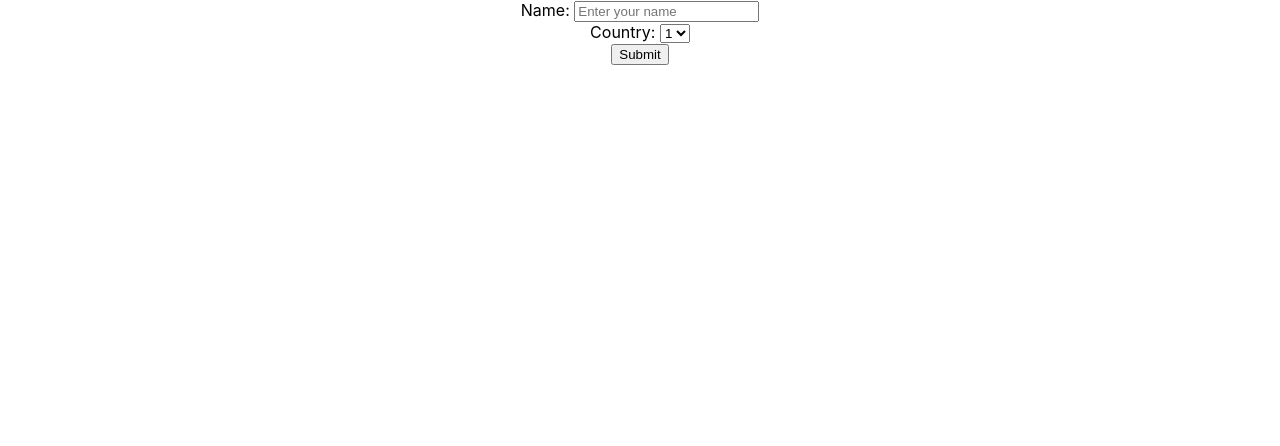
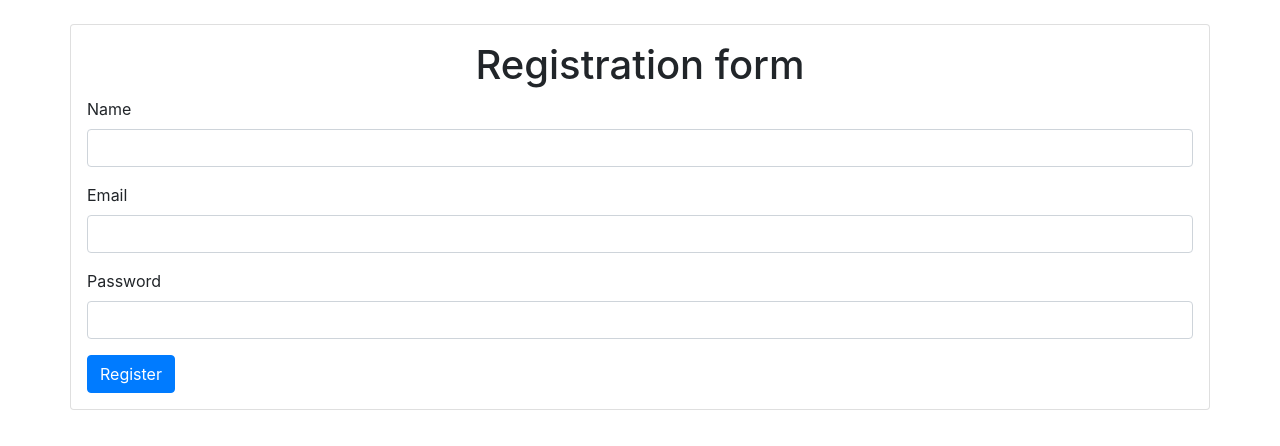
Before and after one commit to saad2999/learningReactJs, a React (Create React App) app: page / in a window 1280 px wide. Shown: the top 446 px of the page. Built offline with nearby package versions, Linux system fonts and the light colour scheme.

Commit message:
Registration  form added

```diff
--- a/public/index.html
+++ b/public/index.html
@@ -10,6 +10,7 @@
       content="Web site created using create-react-app"
     />
     <link rel="apple-touch-icon" href="%PUBLIC_URL%/logo192.png" />
+    <link rel="stylesheet" href="https://cdn.jsdelivr.net/npm/bootstrap@4.4.1/dist/css/bootstrap.min.css" integrity="sha384-Vkoo8x4CGsO3+Hhxv8T/Q5PaXtkKtu6ug5TOeNV6gBiFeWPGFN9MuhOf23Q9Ifjh" crossorigin="anonymous">
     <!--
       manifest.json provides metadata used when your web app is installed on a
       user's mobile device or desktop. See https://developers.google.com/web/fundamentals/web-app-manifest/
--- a/src/App.js
+++ b/src/App.js
@@ -1,54 +1,32 @@
-import './App.css';
-import Header from './components/Header';
-import Person from './components/Person';
-import Form from './components/Form';
+import React, { Component } from 'react'
+import Greet from './components/Greet'
+import Register from './components/Register';
 
-
-
-import React, { Component } from 'react';
-
-class App extends Component {
-  constructor(props){
+ class App extends Component {
+  constructor(props) {
     super(props);
     this.state = {
-      persons: [
-        {name: "John", age: 23},
-        {name: "Jane", age: 24},
-        {name: "Jack", age: 25}
+      name:null,
+      password:null,
+      email:null,
+      isRegistered: false
+  }
+};
+  RegisterHandler = (event) => {
+    event.preventDefault();
+    const name = event.target.name.value;
+    const password = event.target.password.value;
+    const email = event.target.email.value;
+    this.setState({name, email,password, isRegistered: true})
+  }
 
-      ],
-      isShow: false,
-    }
-  };
-  Togglehandler = this.Togglehandler.bind(this);
-
-   Togglehandler()
-  {
-    this.setState({
-      isShow: !this.state.isShow
-    })
-  }
-  removehandler=(personindex)=>{
-    let personCopy=this.state.persons;
-    personCopy.splice(personindex,1)
-    this.setState({persons:personCopy});
-  };
   render() {
-    // let persons;
-    //     persons = this.state.persons.map((p,index) => {
-    //   return <Person key={index} name={p.name} age={p.age} remove={()=>this.removehandler(index)} />;
-    // });
-    return <div className="App">
-     {/* <button onClick={this.Togglehandler}> Toggle </button> */}
-      {
-        // this.state.isShow ? persons : null
-        <Form/>
-      }
+    return (
+      <div>
+        {this.state.isRegistered ? <Greet name={this.state.name} email={this.state.email}/> : <Register submit={this.RegisterHandler}  />}
        </div>
-
-
-
+    )
   }
 }
 
-export default App;
+export default App
--- /dev/null
+++ b/src/components/Greet.js
@@ -0,0 +1,14 @@
+import React from 'react'
+
+function Greet(props) {
+  return (
+    <div className='container p-3 card mt-4 text-center'>
+       <h3 >{props.name}</h3>
+      <h3 >Thank you for joining us</h3>
+      <h3 >verfication send to {props.email}</h3>
+
+    </div>
+  )
+}
+
+export default Greet
--- /dev/null
+++ b/src/components/Register.js
@@ -0,0 +1,26 @@
+import React from 'react'
+
+function Register(props) {
+  return (
+    <div className='container p-3 card mt-4'>
+      <form onSubmit={props.submit}>
+        <h1 className='text-center'>Registration form</h1>
+        <div className='form-group'  >
+          <label htmlFor="name">Name</label>
+          <input type="text" name="name" required className='form-control' />
+        </div>
+        <div className='form-group'  >
+          <label htmlFor="Email">Email</label>
+          <input type="email" name="email" required className='form-control' />
+        </div>
+        <div className='form-group'  >
+          <label htmlFor="password">Password</label>
+          <input type="password" name="password" required className='form-control' />
+        </div>
+        <button type='submit' className='btn btn-primary'>Register</button>
+      </form>
+    </div>
+  )
+}
+
+export default Register
```
Also changed, not shown: src/components/Controlledcomponent.js (added, +27 -0 lines).
